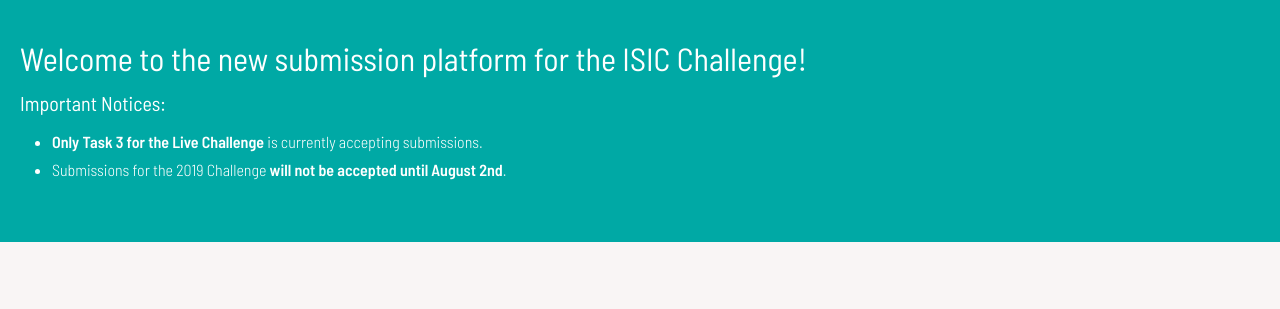
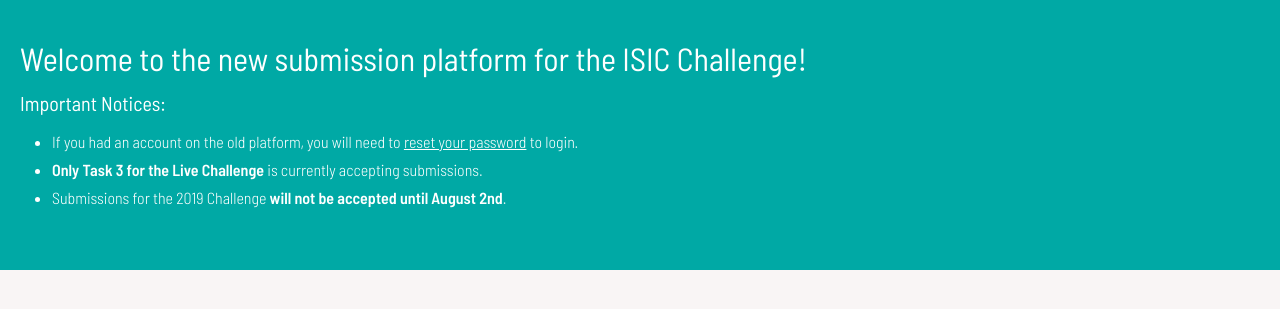
Before and after one commit to ImageMarkup/stade, a Django app: page / in a window 1280 px wide. Shown: the part 64-373 px from the top of the page. Run offline with Django 3.2, Linux system fonts and the light colour scheme; data that the repository does not hold is empty; parts of the project's set-up code (start-up, migrations or seed data) failed here and were passed over.

Commit message:
Add notice for resetting passwords

```diff
--- a/core/templates/base.html
+++ b/core/templates/base.html
@@ -40,6 +40,7 @@
           <h1 class="banner-title">Welcome to the new submission platform for the ISIC Challenge!</h1>
           <h4 class="notice-title">Important Notices:</h4>
           <ul class="notice-list">
+            <li>If you had an account on the old platform, you will need to <a href="{% url 'account_reset_password' %}">reset your password</a> to login.</li>
             <li><strong>Only Task 3 for the Live Challenge</strong> is currently accepting submissions.</li>
             <li>Submissions for the 2019 Challenge <strong>will not be accepted until August 2nd</strong>.</li>
           </ul>
```
